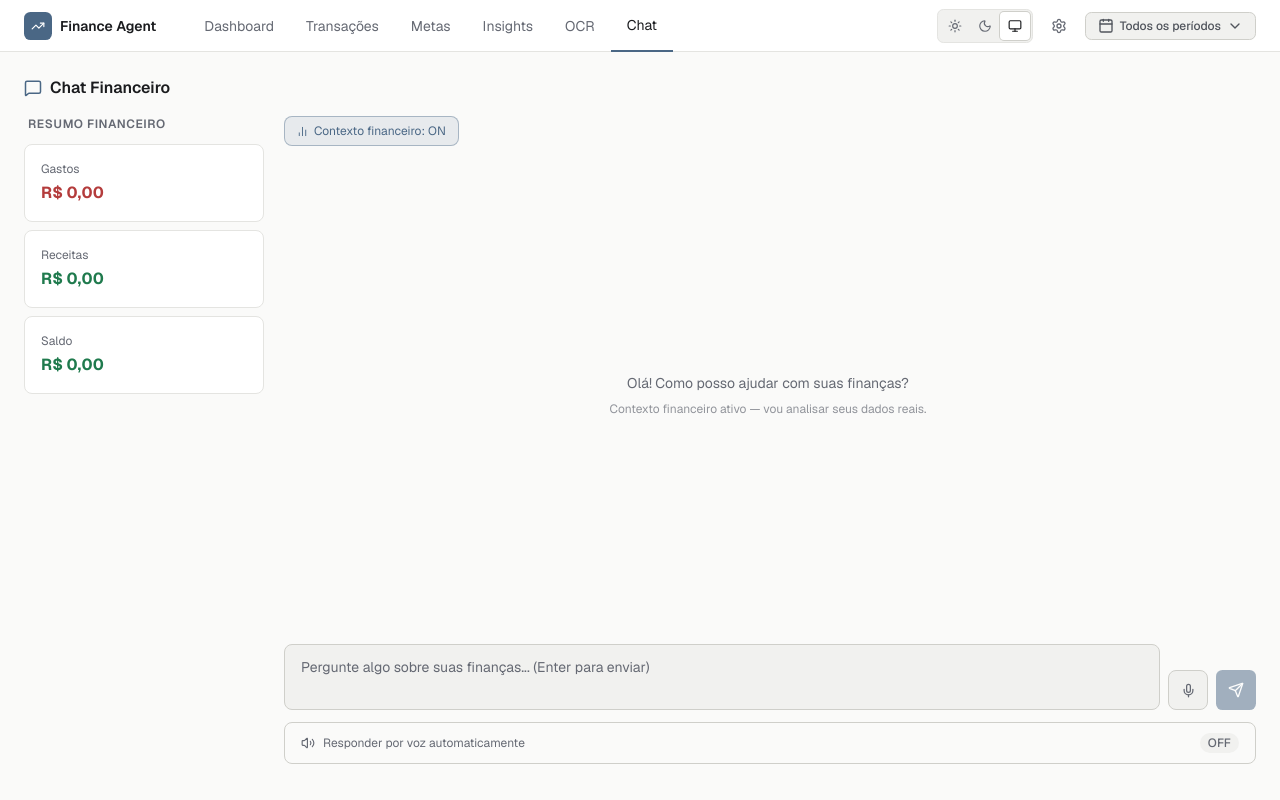
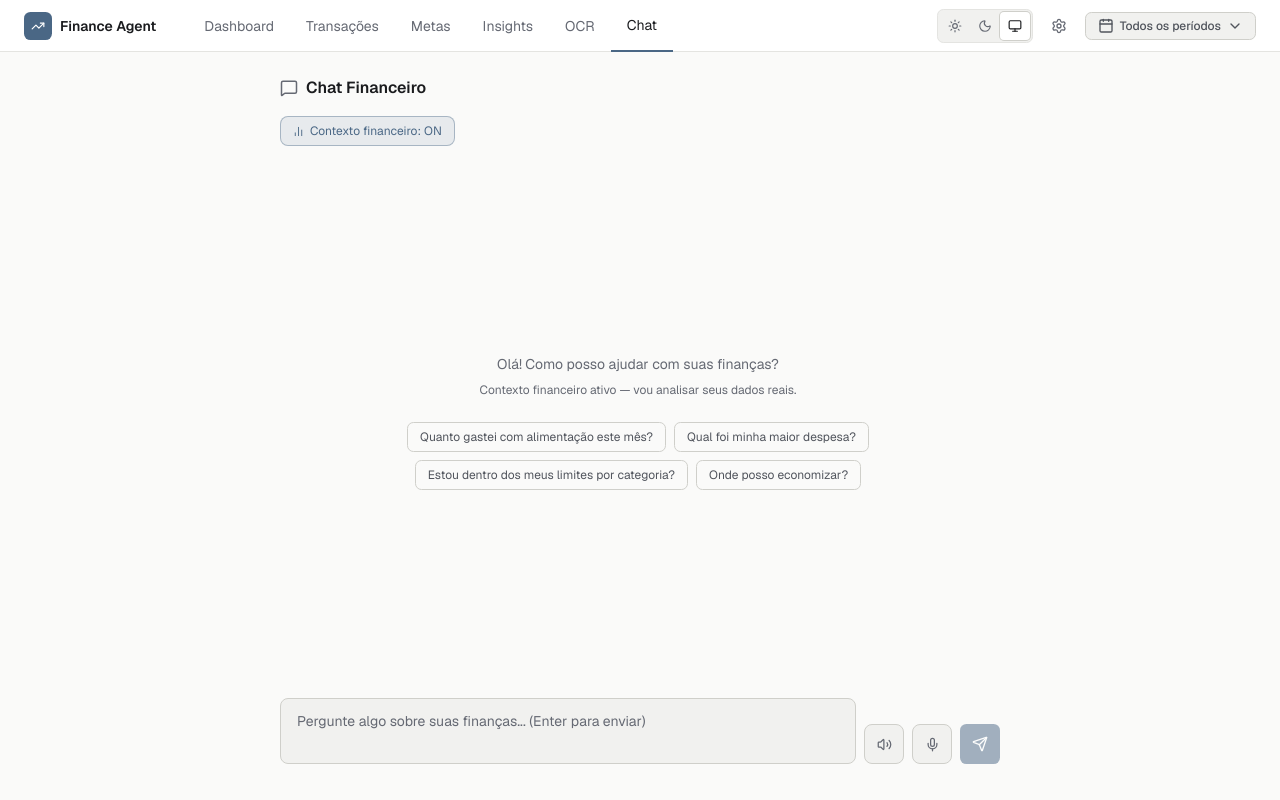
Before and after one commit to Liraas-v/personal-finance-agent, a Next.js app: page /chat in a window 1280 px wide. Built offline with nearby package versions, Linux system fonts and the light colour scheme.

Commit message:
feat: chat em coluna única com sugestões de pergunta e resposta por voz em ícone

```diff
--- a/app/chat/page.tsx
+++ b/app/chat/page.tsx
@@ -1,18 +1,14 @@
 import { MessageSquare } from 'lucide-react'
-import { ChatSidebar } from '@/components/chat/ChatSidebar'
 import { ChatPanel } from '@/components/chat/ChatPanel'
 
 export default function ChatPage() {
   return (
-    <div className="p-4 sm:p-6 h-[calc(100dvh-3.5rem)] sm:h-[calc(100dvh-4rem)] flex flex-col pb-20 sm:pb-6">
-      <div className="flex items-center gap-2 mb-4 shrink-0">
-        <MessageSquare size={18} className="text-primary" />
+    <div className="mx-auto flex h-[calc(100dvh-3.5rem)] max-w-3xl flex-col p-4 pb-20 sm:h-[calc(100dvh-4rem)] sm:p-6 sm:pb-6">
+      <div className="mb-4 flex shrink-0 items-center gap-2">
+        <MessageSquare size={18} className="text-muted-foreground" />
         <h2 className="text-base font-semibold text-foreground">Chat Financeiro</h2>
       </div>
-      <div className="flex gap-5 flex-1 min-h-0">
-        <ChatSidebar />
-        <ChatPanel />
-      </div>
+      <ChatPanel />
     </div>
   )
 }
--- a/components/chat/ChatPanel.tsx
+++ b/components/chat/ChatPanel.tsx
@@ -6,6 +6,7 @@ import { useSpeech } from '@/hooks/useSpeech'
 import { useVoice } from '@/hooks/useVoice'
 import { Button } from '@/components/ui/button'
 import { cn } from '@/lib/utils'
+import { ChatSuggestions } from '@/components/chat/ChatSuggestions'
 
 export function ChatPanel() {
   const { messages, loading, contextEnabled, toggleContext, sendMessage, clearChat } = useChat()
@@ -92,11 +93,14 @@ export function ChatPanel() {
         {messages.length === 0 && (
           <div className="flex flex-col items-center justify-center h-full text-muted-foreground gap-2 py-16">
             <p className="text-sm">Olá! Como posso ajudar com suas finanças?</p>
-            <p className="text-xs opacity-70">
+            <p className="text-xs text-muted-foreground">
               {contextEnabled
                 ? 'Contexto financeiro ativo — vou analisar seus dados reais.'
                 : 'Contexto desativado — respondendo de forma genérica.'}
             </p>
+          <div className="mt-4">
+            <ChatSuggestions onSelect={(text) => sendMessage(text)} />
+          </div>
           </div>
         )}
 
@@ -176,6 +180,23 @@ export function ChatPanel() {
           rows={2}
           className="flex-1 resize-none bg-muted border border-border-strong rounded-lg px-4 py-3 text-sm text-foreground placeholder:text-muted-foreground focus:outline-none focus:border-primary transition-colors"
         />
+        {ttsSupported && (
+          <button
+            type="button"
+            onClick={() => setJarvisEnabled((v) => !v)}
+            aria-pressed={jarvisEnabled}
+            aria-label="Responder por voz"
+            title="Responder por voz"
+            className={cn(
+              'self-end flex h-10 w-10 items-center justify-center rounded-lg border transition-colors',
+              jarvisEnabled
+                ? 'border-primary/60 bg-primary/10 text-primary'
+                : 'border-border-strong bg-muted text-muted-foreground hover:text-foreground-secondary'
+            )}
+          >
+            <Volume2 size={15} />
+          </button>
+        )}
         {sttSupported && (
           <button
             onClick={toggleMic}
@@ -199,34 +220,6 @@ export function ChatPanel() {
           <Send size={16} />
         </Button>
       </div>
-
-      {/* Jarvis mode toggle */}
-      {ttsSupported && (
-        <div className="mt-3 shrink-0">
-          <button
-            onClick={() => setJarvisEnabled((v) => !v)}
-            className={cn(
-              'w-full flex items-center justify-between px-4 py-2.5 rounded-lg border text-xs transition-colors',
-              jarvisEnabled
-                ? 'bg-primary/10 border-primary/40 text-primary'
-                : 'bg-transparent border-border-strong text-muted-foreground hover:text-foreground-secondary'
-            )}
-          >
-            <span className="flex items-center gap-2">
-              <Volume2 size={14} />
-              <span>Responder por voz automaticamente</span>
-            </span>
-            <span
-              className={cn(
-                'px-2 py-0.5 rounded-full text-xs font-medium',
-                jarvisEnabled ? 'bg-primary text-primary-foreground' : 'bg-muted text-muted-foreground'
-              )}
-            >
-              {jarvisEnabled ? 'ON' : 'OFF'}
-            </span>
-          </button>
-        </div>
-      )}
     </div>
   )
 }
--- a/components/chat/ChatSidebar.tsx
+++ /dev/null
@@ -1,54 +0,0 @@
-'use client'
-import { useTransactions } from '@/hooks/useTransactions'
-import { useFinanceStore } from '@/lib/store'
-import { formatCurrency } from '@/lib/currency'
-
-export function ChatSidebar() {
-  const { totalGastos, totalReceitas, saldo, porCategoria } = useTransactions()
-  const moeda = useFinanceStore((s) => s.config?.moeda ?? 'BRL')
-
-  const topCategorias = Object.entries(porCategoria)
-    .sort(([, a], [, b]) => b - a)
-    .slice(0, 4)
-
-  const fmt = (v: number) => formatCurrency(v, moeda)
-
-  return (
-    <aside className="hidden sm:flex flex-col gap-3 w-[240px] shrink-0">
-      <h3 className="text-xs font-semibold text-muted-foreground uppercase tracking-wider px-1">
-        Resumo Financeiro
-      </h3>
-
-      <div className="space-y-2">
-        <div className="bg-card border border-border rounded-lg p-4">
-          <div className="text-xs text-muted-foreground mb-1">Gastos</div>
-          <div className="text-base font-bold text-negative">{fmt(totalGastos)}</div>
-        </div>
-        <div className="bg-card border border-border rounded-lg p-4">
-          <div className="text-xs text-muted-foreground mb-1">Receitas</div>
-          <div className="text-base font-bold text-positive">{fmt(totalReceitas)}</div>
-        </div>
-        <div className="bg-card border border-border rounded-lg p-4">
-          <div className="text-xs text-muted-foreground mb-1">Saldo</div>
-          <div className={`text-base font-bold ${saldo >= 0 ? 'text-positive' : 'text-negative'}`}>
-            {fmt(saldo)}
-          </div>
-        </div>
-      </div>
-
-      {topCategorias.length > 0 && (
-        <div className="bg-card border border-border rounded-lg p-4">
-          <div className="text-xs text-muted-foreground mb-3">Top categorias</div>
-          <div className="space-y-2">
-            {topCategorias.map(([cat, val]) => (
-              <div key={cat} className="flex items-center justify-between">
-                <span className="text-xs text-foreground-secondary truncate pr-2">{cat}</span>
-                <span className="text-xs font-medium text-foreground-secondary shrink-0">{fmt(val)}</span>
-              </div>
-            ))}
-          </div>
-        </div>
-      )}
-    </aside>
-  )
-}
--- /dev/null
+++ b/components/chat/ChatSuggestions.tsx
@@ -0,0 +1,25 @@
+'use client'
+
+export const CHAT_SUGGESTIONS = [
+  'Quanto gastei com alimentação este mês?',
+  'Qual foi minha maior despesa?',
+  'Estou dentro dos meus limites por categoria?',
+  'Onde posso economizar?',
+]
+
+export function ChatSuggestions({ onSelect }: { onSelect: (text: string) => void }) {
+  return (
+    <div className="flex flex-wrap justify-center gap-2">
+      {CHAT_SUGGESTIONS.map((text) => (
+        <button
+          key={text}
+          type="button"
+          onClick={() => onSelect(text)}
+          className="rounded-md border border-border-strong px-3 py-1.5 text-xs text-foreground-secondary transition-colors hover:bg-muted hover:text-foreground"
+        >
+          {text}
+        </button>
+      ))}
+    </div>
+  )
+}
```
Also changed, not shown: 1 other file (tests, documents, lock files or other folders).
